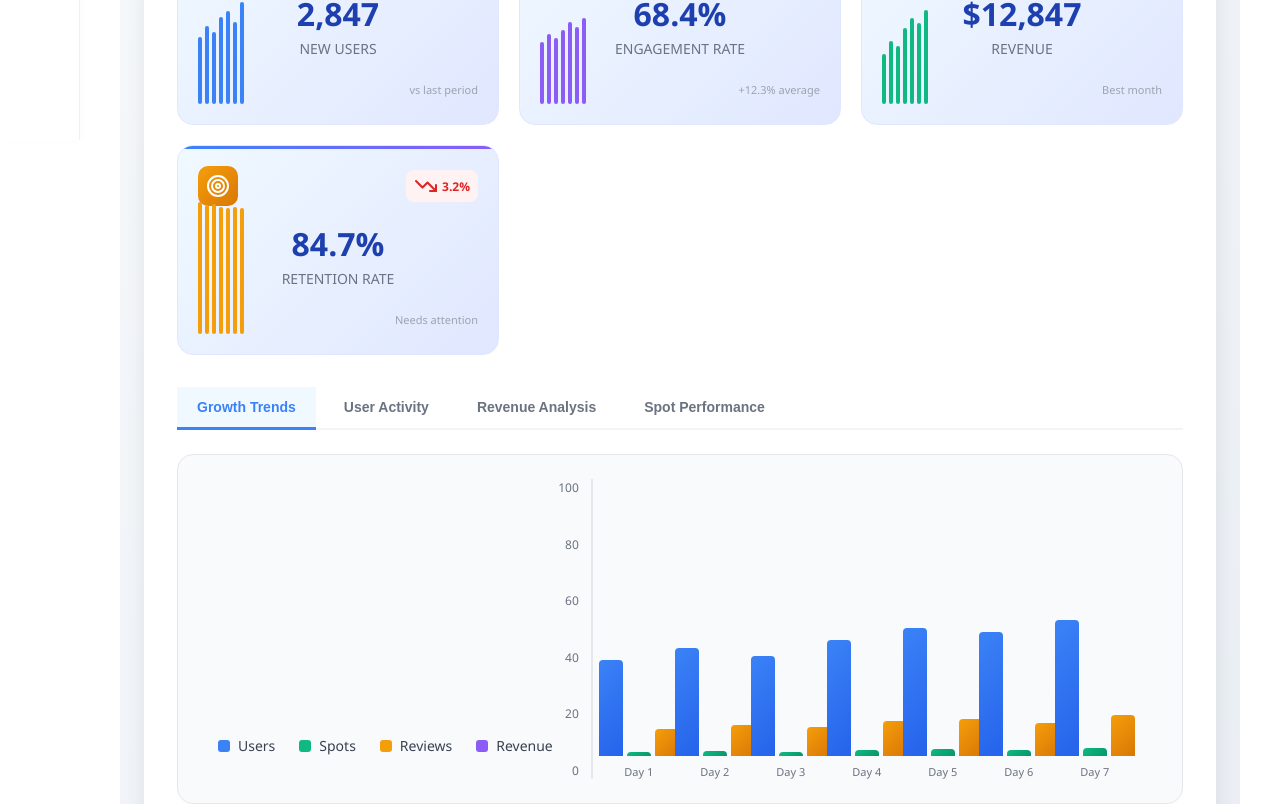
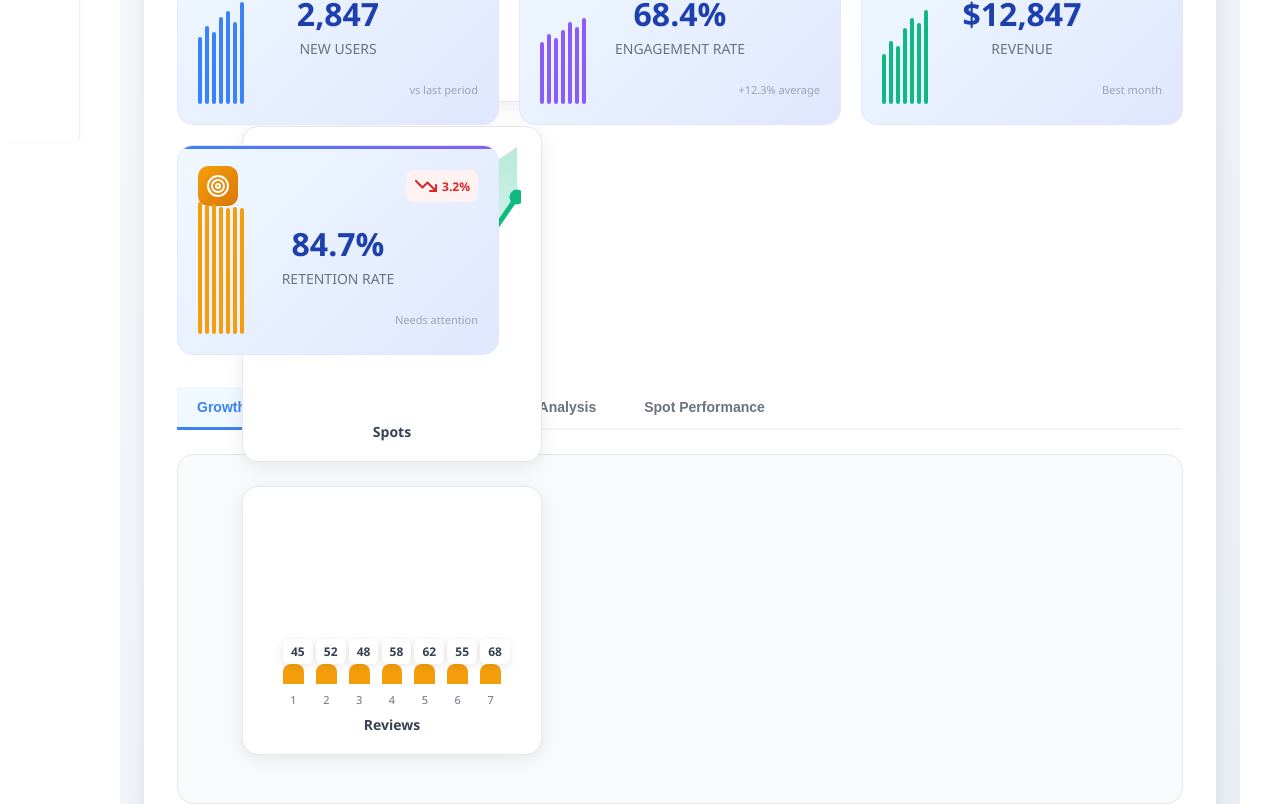
Before and after one commit to Sinxn-coder/chai-in, a React (Vite) app: page / in a window 1280 px wide. Shown: the part 660-1464 px from the top of the page. Built offline with nearby package versions, Linux system fonts and the light colour scheme.

Commit message:
Restructure performance overview with interactive SVG graphs

```diff
--- a/src/DashboardPage.css
+++ b/src/DashboardPage.css
@@ -682,7 +682,326 @@
   margin: 0 0 4px 0;
 }
 
-/* Activity Chart Styles */
+/* Interactive Chart Styles */
+.charts-grid {
+  display: grid;
+  grid-template-columns: repeat(auto-fit, minmax(300px, 1fr));
+  gap: 24px;
+  padding: 24px;
+}
+
+.line-chart, .area-chart, .bar-chart, .pie-chart {
+  background: white;
+  border-radius: 16px;
+  padding: 20px;
+  box-shadow: 0 4px 20px rgba(0, 0, 0, 0.08);
+  border: 1px solid #e5e7eb;
+  transition: all 0.3s ease;
+}
+
+.line-chart:hover, .area-chart:hover, .bar-chart:hover, .pie-chart:hover {
+  transform: translateY(-4px);
+  box-shadow: 0 8px 30px rgba(0, 0, 0, 0.12);
+}
+
+.chart-svg {
+  width: 100%;
+  height: 200px;
+  margin-bottom: 12px;
+}
+
+.chart-point {
+  cursor: pointer;
+  transition: all 0.3s ease;
+}
+
+.chart-point:hover {
+  r: 5;
+  filter: drop-shadow(0 2px 8px rgba(0, 0, 0, 0.3));
+}
+
+.chart-label {
+  font-size: 14px;
+  font-weight: 600;
+  color: #374151;
+  text-align: center;
+  margin-top: 8px;
+}
+
+/* Area Chart Specific */
+.area-chart .chart-svg {
+  height: 250px;
+}
+
+/* Bar Chart Specific */
+.bar-chart .chart-bars-container {
+  display: flex;
+  align-items: flex-end;
+  justify-content: space-around;
+  height: 200px;
+  gap: 12px;
+  padding: 0 20px;
+}
+
+.chart-bar-wrapper {
+  display: flex;
+  flex-direction: column;
+  align-items: center;
+  flex: 1;
+  position: relative;
+}
+
+.chart-bar-fill {
+  width: 100%;
+  min-height: 20px;
+  border-radius: 8px 8px 0 0;
+  transition: all 0.3s ease;
+  position: relative;
+  cursor: pointer;
+}
+
+.chart-bar-fill:hover {
+  transform: scaleY(1.05);
+  filter: brightness(1.1);
+}
+
+.chart-bar-value {
+  position: absolute;
+  top: -25px;
+  font-size: 12px;
+  font-weight: 600;
+  color: #374151;
+  background: white;
+  padding: 4px 8px;
+  border-radius: 6px;
+  box-shadow: 0 2px 8px rgba(0, 0, 0, 0.1);
+}
+
+.chart-bar-label {
+  font-size: 11px;
+  color: #6b7280;
+  margin-top: 8px;
+  font-weight: 500;
+}
+
+/* Pie Chart Specific */
+.pie-chart {
+  display: flex;
+  flex-direction: column;
+  align-items: center;
+}
+
+.pie-chart .chart-svg {
+  height: 200px;
+  width: 200px;
+  margin-bottom: 16px;
+}
+
+.pie-slice {
+  cursor: pointer;
+  transition: all 0.3s ease;
+}
+
+.pie-slice:hover {
+  filter: brightness(1.1);
+  transform: scale(1.05);
+}
+
+.pie-legend {
+  display: flex;
+  flex-direction: column;
+  gap: 8px;
+}
+
+.legend-item {
+  display: flex;
+  align-items: center;
+  gap: 8px;
+  padding: 8px 12px;
+  border-radius: 8px;
+  transition: all 0.3s ease;
+  cursor: pointer;
+}
+
+.legend-item:hover {
+  background: #f8fafc;
+  transform: translateX(4px);
+}
+
+.legend-color {
+  width: 12px;
+  height: 12px;
+  border-radius: 3px;
+  flex-shrink: 0;
+}
+
+.legend-text {
+  font-size: 13px;
+  font-weight: 500;
+  color: #374151;
+  flex: 1;
+}
+
+.legend-value {
+  font-size: 12px;
+  font-weight: 600;
+  color: #6b7280;
+  background: #f3f4f6;
+  padding: 2px 6px;
+  border-radius: 4px;
+  min-width: 40px;
+  text-align: center;
+}
+
+/* Activity Charts */
+.activity-charts {
+  display: grid;
+  grid-template-columns: 1fr;
+  gap: 24px;
+}
+
+.chart-section {
+  background: white;
+  border-radius: 16px;
+  padding: 20px;
+  box-shadow: 0 4px 20px rgba(0, 0, 0, 0.08);
+  border: 1px solid #e5e7eb;
+}
+
+.chart-section h4 {
+  font-size: 16px;
+  font-weight: 600;
+  color: #1f2937;
+  margin: 0 0 20px 0;
+}
+
+.activity-breakdown {
+  display: grid;
+  grid-template-columns: 1fr 1fr;
+  gap: 16px;
+  margin-top: 20px;
+}
+
+.breakdown-chart {
+  background: #f8fafc;
+  border-radius: 12px;
+  padding: 16px;
+  border: 1px solid #e5e7eb;
+}
+
+/* Revenue Charts */
+.revenue-charts {
+  display: grid;
+  grid-template-columns: 1fr 1fr;
+  gap: 24px;
+}
+
+/* Spot Performance Charts */
+.spot-performance-charts {
+  display: grid;
+  grid-template-columns: 1fr;
+  gap: 24px;
+}
+
+.performance-table {
+  background: white;
+  border-radius: 16px;
+  padding: 20px;
+  box-shadow: 0 4px 20px rgba(0, 0, 0, 0.08);
+  border: 1px solid #e5e7eb;
+  margin-top: 20px;
+}
+
+.performance-table .table-header {
+  display: grid;
+  grid-template-columns: 2fr 1fr 1fr 1fr 1fr;
+  background: #f8fafc;
+  border-bottom: 2px solid #e5e7eb;
+  font-weight: 600;
+  color: #374151;
+}
+
+.performance-table .table-row {
+  display: grid;
+  grid-template-columns: 2fr 1fr 1fr 1fr 1fr;
+  border-bottom: 1px solid #f3f4f6;
+  transition: all 0.3s ease;
+  cursor: pointer;
+  padding: 16px 12px;
+}
+
+.performance-table .table-row:hover {
+  background: #f8fafc;
+  transform: translateX(4px);
+  box-shadow: 0 4px 12px rgba(0, 0, 0, 0.1);
+}
+
+.performance-table .cell {
+  font-size: 14px;
+  color: #374151;
+  display: flex;
+  align-items: center;
+}
+
+.performance-table .spot-name {
+  grid-column: span 2;
+}
+
+.performance-table .rating-cell {
+  justify-content: center;
+}
+
+.performance-table .revenue-cell {
+  font-weight: 600;
+  color: #10b981;
+}
+
+.performance-table .trend-cell {
+  justify-content: center;
+}
+
+/* Responsive Design */
+@media (max-width: 1024px) {
+  .charts-grid {
+    grid-template-columns: 1fr;
+  }
+
+  .activity-charts,
+  .revenue-charts,
+  .spot-performance-charts {
+    grid-template-columns: 1fr;
+  }
+
+  .activity-breakdown {
+    grid-template-columns: 1fr;
+  }
+}
+
+@media (max-width: 768px) {
+  .charts-grid {
+    grid-template-columns: 1fr;
+    gap: 16px;
+  }
+
+  .chart-section {
+    padding: 16px;
+  }
+
+  .performance-table {
+    padding: 16px;
+  }
+
+  .performance-table .table-header {
+    grid-template-columns: 1fr;
+    gap: 8px;
+  }
+
+  .performance-table .table-row {
+    grid-template-columns: 1fr;
+    gap: 8px;
+    padding: 12px 8px;
+  }
+}
 .activity-chart {
   padding: 0;
 }
--- a/src/DashboardPage.jsx
+++ b/src/DashboardPage.jsx
@@ -1,4 +1,4 @@
-import React, { useState, useEffect } from 'react';
+import React, { useState, useEffect, useRef } from 'react';
 import {
   Users,
   MapPin,
@@ -28,7 +28,9 @@ import {
   ArrowUp,
   ArrowDown,
   MoreVertical,
-  AlertCircle
+  AlertCircle,
+  LineChart,
+  AreaChart
 } from 'lucide-react';
 
 export default function DashboardPage() {
@@ -187,6 +189,184 @@ export default function DashboardPage() {
   const handleSpotClick = (spot) => {
     console.log(`Spot clicked:`, spot);
     // Add functionality for spot interactions
+  };
+
+  // Chart rendering functions
+  const renderLineChart = (data, color, label) => {
+    const maxValue = Math.max(...data);
+    const points = data.map((value, index) => {
+      const x = (index / (data.length - 1)) * 100;
+      const y = 100 - (value / maxValue) * 80;
+      return `${x},${y}`;
+    }).join(' ');
+
+    return (
+      <div className="line-chart">
+        <svg viewBox="0 0 100 100" className="chart-svg">
+          <polyline
+            points={points}
+            fill="none"
+            stroke={color}
+            strokeWidth="2"
+            strokeLinecap="round"
+            strokeLinejoin="round"
+          />
+          {data.map((value, index) => {
+            const x = (index / (data.length - 1)) * 100;
+            const y = 100 - (value / maxValue) * 80;
+            return (
+              <circle
+                key={index}
+                cx={x}
+                cy={y}
+                r="3"
+                fill={color}
+                className="chart-point"
+              />
+            );
+          })}
+        </svg>
+        <div className="chart-label">{label}</div>
+      </div>
+    );
+  };
+
+  const renderAreaChart = (data, color, label) => {
+    const maxValue = Math.max(...data);
+    const points = data.map((value, index) => {
+      const x = (index / (data.length - 1)) * 100;
+      const y = 100 - (value / maxValue) * 80;
+      return `${x},${y}`;
+    }).join(' ');
+
+    const areaPoints = `${points} 100,0`;
+
+    return (
+      <div className="area-chart">
+        <svg viewBox="0 0 100 100" className="chart-svg">
+          <defs>
+            <linearGradient id={`gradient-${label}`} x1="0%" y1="0%" x2="0%" y2="100%">
+              <stop offset="0%" stopColor={color} stopOpacity="0.3" />
+              <stop offset="100%" stopColor={color} stopOpacity="0.1" />
+            </linearGradient>
+          </defs>
+          <polygon
+            points={areaPoints}
+            fill={`url(#gradient-${label})`}
+            stroke="none"
+          />
+          <polyline
+            points={points}
+            fill="none"
+            stroke={color}
+            strokeWidth="2"
+            strokeLinecap="round"
+            strokeLinejoin="round"
+          />
+          {data.map((value, index) => {
+            const x = (index / (data.length - 1)) * 100;
+            const y = 100 - (value / maxValue) * 80;
+            return (
+              <circle
+                key={index}
+                cx={x}
+                cy={y}
+                r="3"
+                fill={color}
+                className="chart-point"
+              />
+            );
+          })}
+        </svg>
+        <div className="chart-label">{label}</div>
+      </div>
+    );
+  };
+
+  const renderBarChart = (data, color, label) => {
+    const maxValue = Math.max(...data);
+
+    return (
+      <div className="bar-chart">
+        <div className="chart-bars-container">
+          {data.map((value, index) => (
+            <div key={index} className="chart-bar-wrapper">
+              <div
+                className="chart-bar-fill"
+                style={{
+                  height: `${(value / maxValue) * 100}%`,
+                  backgroundColor: color
+                }}
+              >
+                <div className="chart-bar-value">{value}</div>
+              </div>
+              <div className="chart-bar-label">{index + 1}</div>
+            </div>
+          ))}
+        </div>
+        <div className="chart-label">{label}</div>
+      </div>
+    );
+  };
+
+  const renderPieChart = (data, label) => {
+    const total = data.reduce((sum, item) => sum + item.value, 0);
+    let currentAngle = 0;
+
+    return (
+      <div className="pie-chart">
+        <svg viewBox="0 0 100 100" className="chart-svg">
+          {data.map((item, index) => {
+            const percentage = (item.value / total) * 100;
+            const angle = (percentage / 100) * 360;
+            const startAngle = currentAngle;
+            const endAngle = currentAngle + angle;
+
+            const x1 = 50 + 40 * Math.cos((startAngle - 90) * Math.PI / 180);
+            const y1 = 50 + 40 * Math.sin((startAngle - 90) * Math.PI / 180);
+            const x2 = 50 + 40 * Math.cos((endAngle - 90) * Math.PI / 180);
+            const y2 = 50 + 40 * Math.sin((endAngle - 90) * Math.PI / 180);
+
+            const largeArcFlag = angle > 180 ? 1 : 0;
+
+            currentAngle = endAngle;
+
+            return (
+              <g key={index}>
+                <path
+                  d={`M ${x1} ${y1} A 40 40 0 ${largeArcFlag} 1 ${x2} ${y2} Z`}
+                  fill={item.color}
+                  stroke="white"
+                  strokeWidth="2"
+                  className="pie-slice"
+                />
+                <text
+                  x={50 + 25 * Math.cos(((startAngle + endAngle) / 2 - 90) * Math.PI / 180)}
+                  y={50 + 25 * Math.sin(((startAngle + endAngle) / 2 - 90) * Math.PI / 180)}
+                  textAnchor="middle"
+                  dominantBaseline="middle"
+                  fill="white"
+                  fontSize="12"
+                  fontWeight="600"
+                >
+                  {`${Math.round(percentage)}%`}
+                </text>
+              </g>
+            );
+          })}
+        </svg>
+        <div className="pie-legend">
+          {data.map((item, index) => (
+            <div key={index} className="legend-item">
+              <div className="legend-color" style={{ backgroundColor: item.color }}></div>
+              <span className="legend-text">{item.label}</span>
+              <span className="legend-value">{item.value}</span>
+            </div>
+          ))}
+        </div>
+        <div className="chart-label">{label}</div>
+      </div>
+    );
   };
 
   const getActivityIcon = (type) => {
@@ -482,80 +662,48 @@ export default function DashboardPage() {
             <div className="main-chart">
               {activeChartTab === 'growth' && (
                 <div className="chart-content growth-chart">
-                  <div className="chart-legend">
-                    <div className="legend-item">
-                      <div className="legend-color users"></div>
-                      <span>Users</span>
-                    </div>
-                    <div className="legend-item">
-                      <div className="legend-color spots"></div>
-                      <span>Spots</span>
-                    </div>
-                    <div className="legend-item">
-                      <div className="legend-color reviews"></div>
-                      <span>Reviews</span>
-                    </div>
-                    <div className="legend-item">
-                      <div className="legend-color revenue"></div>
-                      <span>Revenue</span>
-                    </div>
-                  </div>
-
-                  <div className="chart-visualization">
-                    <div className="chart-grid">
-                      <div className="chart-y-axis">
-                        {[100, 80, 60, 40, 20, 0].map((value) => (
-                          <div key={value} className="y-label">{value}</div>
-                        ))}
-                      </div>
-                      <div className="chart-content">
-                        <div className="chart-bars">
-                          {chartData.users.map((value, index) => (
-                            <div key={index} className="chart-column">
-                              <div className="bar-group">
-                                <div className="bar users" style={{ height: `${value * 0.8}px` }}></div>
-                                <div className="bar spots" style={{ height: `${chartData.spots[index] * 0.4}px` }}></div>
-                                <div className="bar reviews" style={{ height: `${chartData.reviews[index] * 0.6}px` }}></div>
-                              </div>
-                              <div className="x-label">Day {index + 1}</div>
-                            </div>
-                          ))}
-                        </div>
-                      </div>
-                    </div>
+                  <div className="charts-grid">
+                    {renderLineChart(chartData.users, '#3b82f6', 'Users')}
+                    {renderAreaChart(chartData.spots, '#10b981', 'Spots')}
+                    {renderBarChart(chartData.reviews, '#f59e0b', 'Reviews')}
                   </div>
                 </div>
               )}
 
               {activeChartTab === 'activity' && (
                 <div className="chart-content activity-chart">
-                  <div className="activity-grid">
-                    <div className="activity-section">
+                  <div className="activity-charts">
+                    <div className="chart-section">
                       <h4>Daily Active Users</h4>
-                      <div className="activity-bars">
-                        {userActivityData.daily.map((data, index) => (
-                          <div key={index} className="activity-day" onClick={() => handleActivityClick('daily', data)}>
-                            <div className="day-label">{data.day}</div>
-                            <div className="day-stats">
-                              <div className="stat-bar new-users" style={{ height: `${data.new * 2}px` }} title="New Users"></div>
-                              <div className="stat-bar returning-users" style={{ height: `${data.returning * 0.8}px` }} title="Returning Users"></div>
+                      {renderAreaChart(
+                        userActivityData.daily.map(d => d.active),
+                        '#8b5cf6',
+                        'Daily Active Users'
+                      )}
+                      <div className="activity-breakdown">
+                        <div className="breakdown-chart">
+                          {renderBarChart(
+                            userActivityData.daily.map(d => d.new),
+                            '#3b82f6',
+                            'New Users'
+                          )}
                         </div>
-                            <div className="day-total">{data.active}</div>
-                          </div>
-                        ))}
+                        <div className="breakdown-chart">
+                          {renderBarChart(
+                            userActivityData.daily.map(d => d.returning),
+                            '#10b981',
+                            'Returning Users'
+                          )}
                         </div>
                       </div>
-                    <div className="activity-section">
+                    </div>
+                    <div className="chart-section">
                       <h4>Peak Activity Hours</h4>
-                      <div className="hourly-activity">
-                        {userActivityData.hourly.map((data, index) => (
-                          <div key={index} className="hour-item" onClick={() => handleActivityClick('hourly', data)}>
-                            <div className="hour-label">{data.hour}</div>
-                            <div className="hour-bar" style={{ height: `${data.users * 0.8}px` }}></div>
-                            <div className="hour-users">{data.users}</div>
-                          </div>
-                        ))}
-                      </div>
+                      {renderLineChart(
+                        userActivityData.hourly.map(h => h.users),
+                        '#f59e0b',
+                        'Hourly Activity'
+                      )}
                     </div>
                   </div>
                 </div>
@@ -563,46 +711,23 @@ export default function DashboardPage() {
 
               {activeChartTab === 'revenue' && (
                 <div className="chart-content revenue-chart">
-                  <div className="revenue-grid">
-                    <div className="revenue-section">
+                  <div className="revenue-charts">
+                    <div className="chart-section">
                       <h4>Monthly Revenue Breakdown</h4>
-                      <div className="revenue-bars">
-                        {revenueData.monthly.map((data, index) => (
-                          <div key={index} className="revenue-month" onClick={() => handleRevenueClick('monthly', data)}>
-                            <div className="month-label">{data.month}</div>
-                            <div className="revenue-bar" style={{ height: `${data.revenue * 2}px` }}>
-                              <div className="revenue-amount">${data.revenue.toLocaleString()}</div>
+                      {renderAreaChart(
+                        revenueData.monthly.map(m => m.revenue),
+                        '#10b981',
+                        'Monthly Revenue'
+                      )}
                     </div>
-                            <div className="month-stats">
-                              <div className="mini-stat">
-                                <span className="mini-label">Spots</span>
-                                <span className="mini-value">{data.spots}</span>
-                              </div>
-                              <div className="mini-stat">
-                                <span className="mini-label">Reviews</span>
-                                <span className="mini-value">{data.reviews}</span>
-                              </div>
-                            </div>
-                          </div>
-                        ))}
-                      </div>
-                    </div>
-                    <div className="revenue-section">
+                    <div className="chart-section">
                       <h4>Revenue Sources</h4>
-                      <div className="revenue-sources">
-                        {revenueData.sources.map((source, index) => (
-                          <div key={index} className="source-item" onClick={() => handleRevenueClick('source', source)}>
-                            <div className="source-info">
-                              <h5>{source.source}</h5>
-                              <div className="source-amount">${source.amount.toLocaleString()}</div>
-                              <div className="source-percentage">{source.percentage}%</div>
-                            </div>
-                            <div className="source-bar">
-                              <div className="source-fill" style={{ width: `${source.percentage}%` }}></div>
-                            </div>
-                          </div>
-                        ))}
-                      </div>
+                      {renderPieChart([
+                        { label: 'Spot Listings', value: 45678, color: '#3b82f6' },
+                        { label: 'Premium Features', value: 12345, color: '#8b5cf6' },
+                        { label: 'Advertising', value: 8901, color: '#f59e0b' },
+                        { label: 'Partnerships', value: 3456, color: '#10b981' }
+                      ], 'Revenue Sources')}
                     </div>
                   </div>
                 </div>
@@ -610,26 +735,38 @@ export default function DashboardPage() {
 
               {activeChartTab === 'spots' && (
                 <div className="chart-content spots-chart">
-                  <div className="spots-performance-table">
+                  <div className="spot-performance-charts">
+                    <div className="chart-section">
+                      <h4>Spot Ratings Distribution</h4>
+                      {renderBarChart(
+                        spotPerformanceData.map(s => s.rating * 100),
+                        '#f59e0b',
+                        'Rating Scores'
+                      )}
+                    </div>
+                    <div className="chart-section">
+                      <h4>Revenue by Category</h4>
+                      {renderPieChart([
+                        { label: 'Restaurant', value: 31250, color: '#3b82f6' },
+                        { label: 'Fine Dining', value: 18900, color: '#8b5cf6' },
+                        { label: 'Cafe', value: 8900, color: '#10b981' },
+                        { label: 'Bar', value: 6780, color: '#f59e0b' }
+                      ], 'Revenue by Category')}
+                    </div>
+                    <div className="performance-table">
                       <div className="table-header">
                         <div className="header-cell">Spot Name</div>
-                      <div className="header-cell">Category</div>
                         <div className="header-cell">Rating</div>
                         <div className="header-cell">Reviews</div>
-                      <div className="header-cell">Views</div>
-                      <div className="header-cell">Bookings</div>
                         <div className="header-cell">Revenue</div>
                         <div className="header-cell">Trend</div>
                       </div>
                       {spotPerformanceData.map((spot, index) => (
                         <div key={index} className="table-row" onClick={() => handleSpotClick(spot)}>
                           <div className="cell spot-name">
-                          <div className="spot-info">
                             <h5>{spot.name}</h5>
                             <span className="category-tag">{spot.category}</span>
                           </div>
-                        </div>
-                        <div className="cell">{spot.category}</div>
                           <div className="cell rating-cell">
                             <div className="rating-display">
                               <Star className="w-4 h-4 text-yellow-500 fill-current" />
@@ -637,8 +774,6 @@ export default function DashboardPage() {
                             </div>
                           </div>
                           <div className="cell">{spot.reviews}</div>
-                        <div className="cell">{spot.views.toLocaleString()}</div>
-                        <div className="cell">{spot.bookings}</div>
                           <div className="cell revenue-cell">${spot.revenue.toLocaleString()}</div>
                           <div className="cell trend-cell">
                             <div className={`trend-indicator ${spot.trend}`}>
@@ -649,6 +784,7 @@ export default function DashboardPage() {
                           </div>
                         </div>
                       ))}
+                    </div>
                   </div>
                 </div>
               )}
```
Lines whose indentation alone changed are shown as unchanged.
